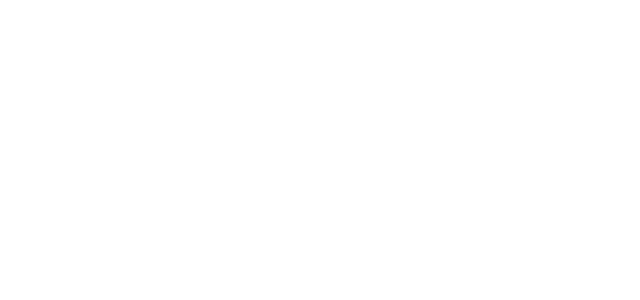
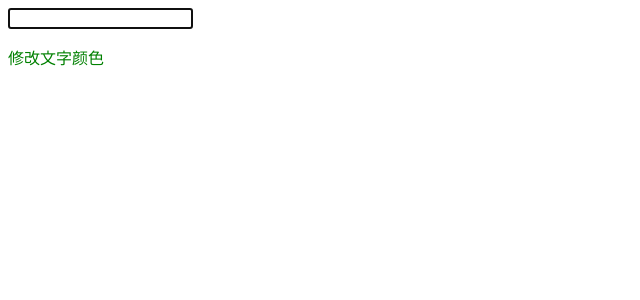
Before and after one commit to Yaoshuyi1999/vue, a Vue app: page / in a window 1280 px wide. Shown: the top 300 px of the page, without its empty margins (0-640 px from the left). Built offline with nearby package versions, Linux system fonts and the light colour scheme.

Commit message:
自定义指令

```diff
--- a/src/App.vue
+++ b/src/App.vue
@@ -1,10 +1,15 @@
 <template>
-  <div></div>
+  <div>
+    <UseDirective></UseDirective>
+  </div>
 </template>
 
 <script>
+import UseDirective from './components/07_UseDirective'
 export default {
-
+  components: {
+    UseDirective
+  }
 }
 </script>
 
--- /dev/null
+++ b/src/components/07_UseDirective.vue
@@ -0,0 +1,56 @@
+<template>
+  <div>
+      <input type="text" v-focus v-model="value" v-number>
+      <!-- <input type="text" v-gfocus> -->
+      <p v-color="colorStr" @click="colorStr='red'">修改文字颜色</p>
+  </div>
+</template>
+
+<script>
+// 目标: 创建 "自定义指令", 让输入框自动聚焦
+// 1. 创建自定义指令
+// 全局 / 局部
+// 2. 在标签上使用自定义指令  v-指令名
+// 注意:
+// inserted方法 - 指令所在标签, 被插入到网页上触发(一次)
+// update方法 - 指令对应数据/标签更新时, 此方法执行
+export default {
+    data(){
+        return {
+            colorStr: 'green',
+
+        }
+    },
+    directives: {
+        focus:{
+            inserted(el){
+                console.log(el);
+                el.focus()
+            }
+        },
+        number:{
+            inserted(el){
+                console.log(el.value);
+                el.value=el.value.replace(/[^\d.]/g,'')
+            },
+            update (el) {
+
+                el.value=el.value.replace(/[^\d.]/g,'*')
+                console.log(el.value);
+            }
+        },
+        color:{
+            inserted(el,bind){
+                el.style.color=bind.value
+            },
+            update (el,bind) {
+                el.style.color=bind.value
+            }
+        }
+    }
+}
+</script>
+
+<style>
+
+</style>
--- a/src/main.js
+++ b/src/main.js
@@ -3,6 +3,13 @@
 
 Vue.config.productionTip = false
 
+Vue.directive("gfocus",{
+  inserted(el){
+    console.log(el);
+    el.focus()
+  }
+})
+
 new Vue({
   render: h => h(App),
 }).$mount('#app')
```
